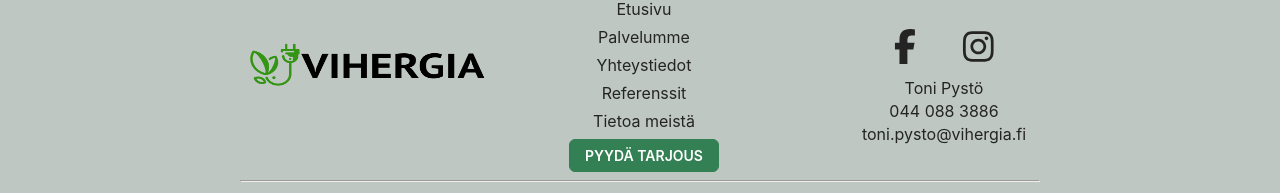
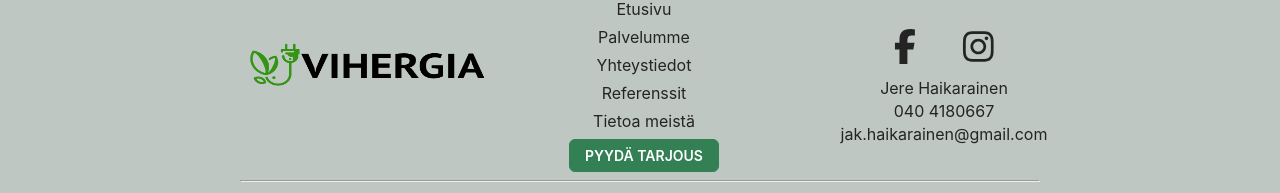
Before and after one commit to valtterisa/vihergia-verkkosivut-nextjs, a Next.js app: page / in a window 1280 px wide. Shown: the part 2698-2891 px from the top of the page. Built offline with nearby package versions, Linux system fonts and the light colour scheme.

Commit message:
Update Footer.js

```diff
--- a/src/komponentit/Footer.js
+++ b/src/komponentit/Footer.js
@@ -72,9 +72,9 @@ export const Footer = () => {
               <i class='fab fa-linkedin' />
             </Link> */}
           </div>
-          <p>Toni Pystö</p>
-          <p>044 088 3886</p>
-          <p>toni.pysto@vihergia.fi</p>
+          <p>Jere Haikarainen</p>
+          <p>040 4180667</p>
+          <p>jak.haikarainen@gmail.com</p>
         </div>
 
         </div>
```
